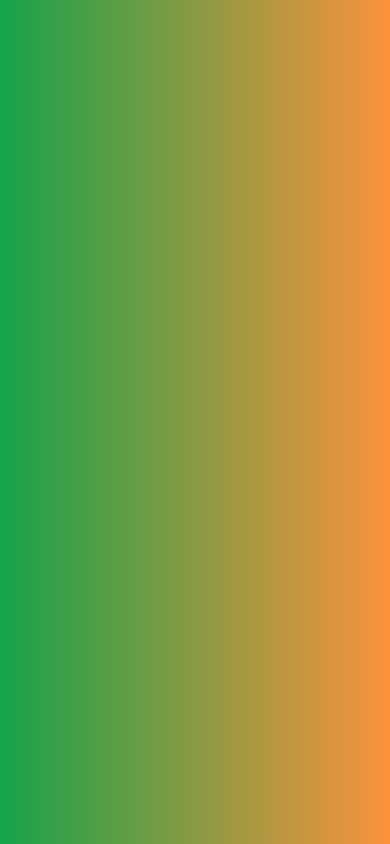
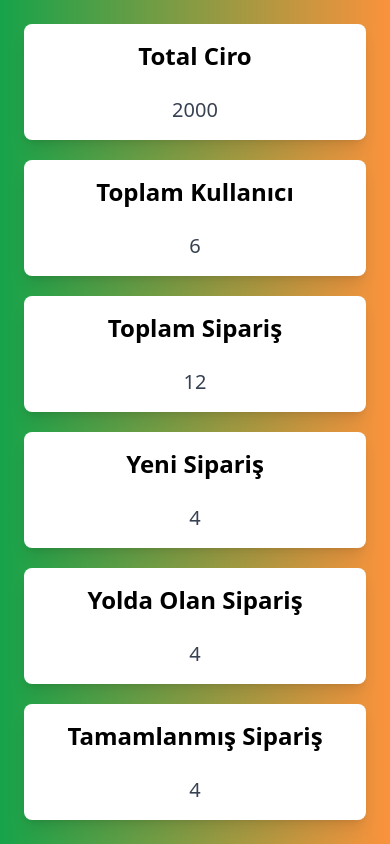
Before and after one commit to lutfullahcelenk/customer-services, a React (Create React App) app: page /dashboard in a window 390 px wide. Built offline with nearby package versions, Linux system fonts and the light colour scheme.

Commit message:
dashboard page is completed responsively

```diff
--- a/src/app/store.ts
+++ b/src/app/store.ts
@@ -1,9 +1,11 @@
 import { configureStore } from "@reduxjs/toolkit";
 import authReducer from "../features/authSlice"
+import dashboardReducer from "../features/dashboardSlice"
 
 export const store = configureStore({
   reducer: {
     auth : authReducer,
+    dashboard : dashboardReducer,
   },
 });
 
--- /dev/null
+++ b/src/components/Card/index.tsx
@@ -0,0 +1,20 @@
+/* eslint-disable jsx-a11y/anchor-is-valid */
+import React from "react";
+
+type ICard = {
+  name: string;
+  count: number;
+};
+
+const Card = ({ name, count }: ICard) => {
+  return (
+    <div className="bg-white rounded-lg shadow-lg flex flex-col items-center justify-center h-full">
+      <p className="w-full pb-6 px-4 text-2xl font-bold text-center sm:text-3xl md:text-4xl flex-wrap">
+        {name}
+      </p>
+      <p className="text-xl text-gray-700 sm:text-5xl"> {count} </p>
+    </div>
+  );
+};
+
+export default Card;
--- /dev/null
+++ b/src/features/dashboardSlice.ts
@@ -0,0 +1,41 @@
+import { createSlice } from "@reduxjs/toolkit";
+import { RootState } from "../app/store";
+
+export const dashboardSlice = createSlice({
+  name: "dashboard",
+  initialState: {
+    data: [
+      {
+        name: "Total Ciro",
+        count: 2000,
+      },
+      {
+        name: "Toplam Kullanıcı",
+        count: 6,
+      },
+      {
+        name: "Toplam Sipariş",
+        count: 12,
+      },
+      {
+        name: "Yeni Sipariş",
+        count: 4,
+      },
+      {
+        name: "Yolda Olan Sipariş",
+        count: 4,
+      },
+      {
+        name: "Tamamlanmış Sipariş",
+        count: 4,
+      },
+    ],
+  },
+  reducers: {},
+});
+
+export const {} = dashboardSlice.actions;
+
+export const SelectDashboard = (state: RootState) => state.dashboard.data;
+
+export default dashboardSlice.reducer;
--- a/src/pages/Dashboard/index.tsx
+++ b/src/pages/Dashboard/index.tsx
@@ -1,5 +1,8 @@
 import React from "react";
+import { useAppSelector } from "../../app/hooks";
+import Card from "../../components/Card";
 import Sidebar from "../../components/Sidebar";
+import { SelectDashboard } from "../../features/dashboardSlice";
 
 type IDashboard = {
   isOpen: boolean;
@@ -7,10 +10,17 @@ type IDashboard = {
 };
 
 const Dashboard = ({ isOpen, setIsOpen }: IDashboard) => {
+  const data = useAppSelector(SelectDashboard);
+
   return (
-    <div className="flex h-screen gradient">
+    <div className="flex h-full gradient">
       <Sidebar isOpen={isOpen} setIsOpen={setIsOpen} />
 
+      <div className="grid w-full h-screen gap-5 p-6 sm:grid-cols-1 md:grid-cols-2 xl:grid-cols-3">
+        {data?.map((item: any) => (
+          <Card key={item.name} name={item.name} count={item.count} />
+        ))}
+      </div>
     </div>
   );
 };
```
